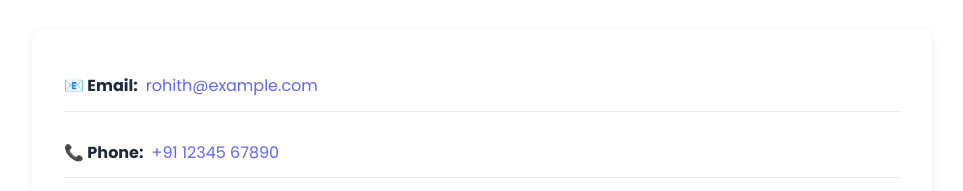
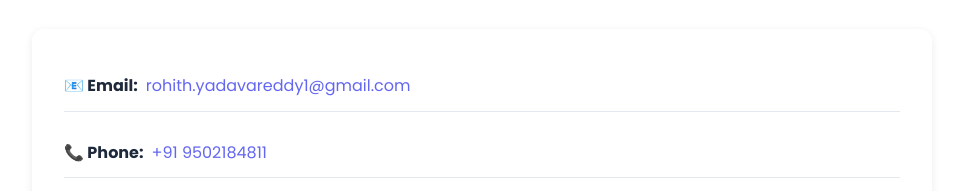
Before and after one commit to RH1H/portfolio, a plain HTML site: page index.html in a window 1280 px wide. Shown: the part 1248-1439 px from the top of the page, without its empty margins (158-1121 px from the left). Drawn offline with Linux system fonts and the light colour scheme.

Commit message:
Update index.html

```diff
--- a/index.html
+++ b/index.html
@@ -69,11 +69,11 @@
                 <div class="contact-info">
                     <div class="info-item">
                         <strong>📧 Email:</strong>
-                        <a href="mailto:rohith@example.com">rohith@example.com</a>
+                        <a href="rohith.yadavareddy1@gmail.com">rohith.yadavareddy1@gmail.com</a>
                     </div>
                     <div class="info-item">
                         <strong>📞 Phone:</strong>
-                        <a href="tel:+911234567890">+91 12345 67890</a>
+                        <a href="tel:+911234567890">+91 9502184811</a>
                     </div>
                     <div class="info-item">
                         <strong>🔗 LinkedIn:</strong>
```
